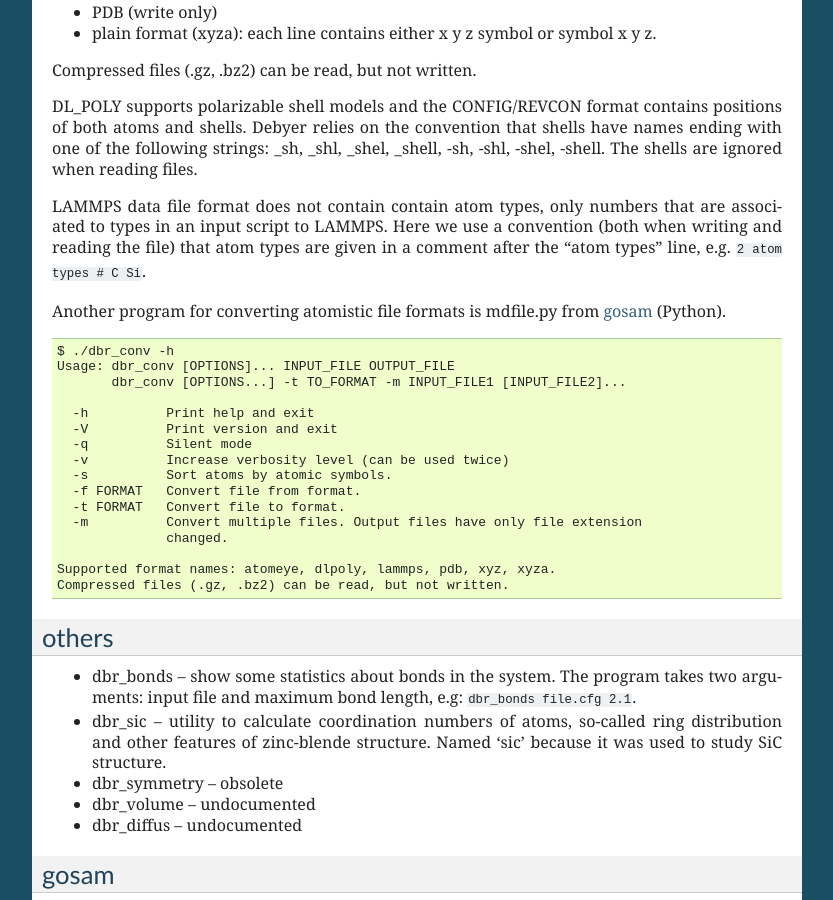
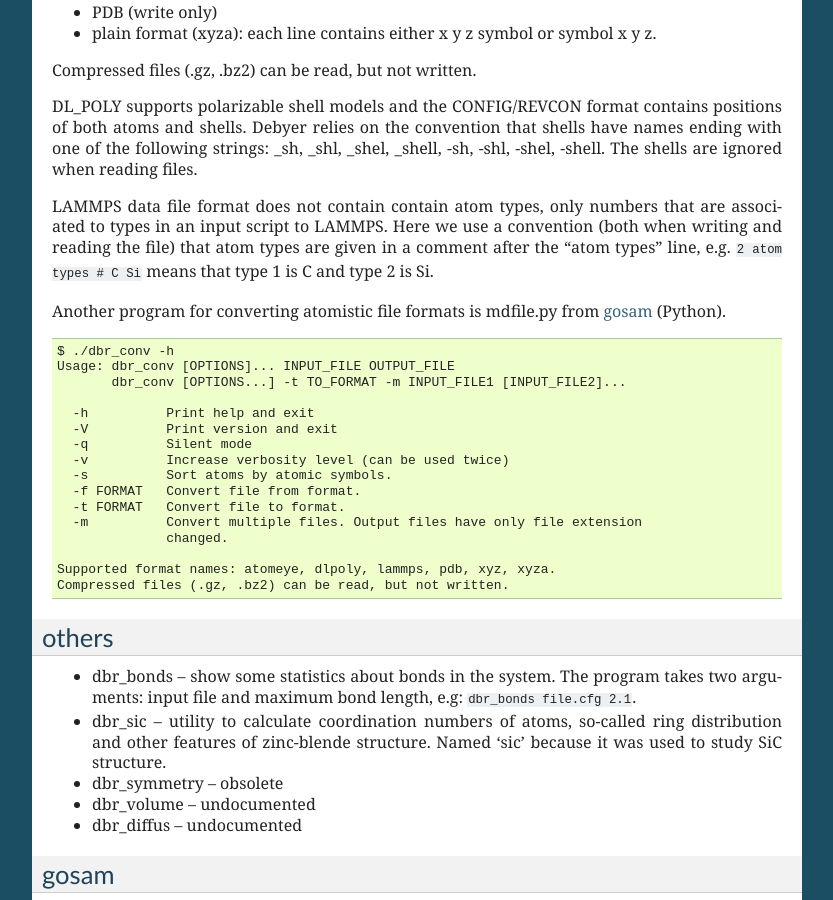
Before and after one commit to wojdyr/debyer, a Sphinx documentation site: the page built from doc/index.rst, in a window 1280 px wide and 900 px high, scrolled down 9779 px. Shown: the whole window, without its empty margins (198-1031 px from the left). Built offline with Sphinx 7.4.7, drawn with Linux system fonts in a browser that asks for light colours.

Commit message:
doc/index.rst: type numbers in LAMMPS file are assumed to be 1-based

```diff
--- a/doc/index.rst
+++ b/doc/index.rst
@@ -659,7 +659,7 @@ LAMMPS data file format does not contain contain atom types, only numbers
 that are associated to types in an input script to LAMMPS.
 Here we use a convention (both when writing and reading the file)
 that atom types are given in a comment after the "atom types" line, e.g.
-``2 atom types # C Si``.
+``2 atom types # C Si`` means that type 1 is C and type 2 is Si.
 
 Another program for converting atomistic file formats is
 mdfile.py from `gosam`__ (Python).
```
